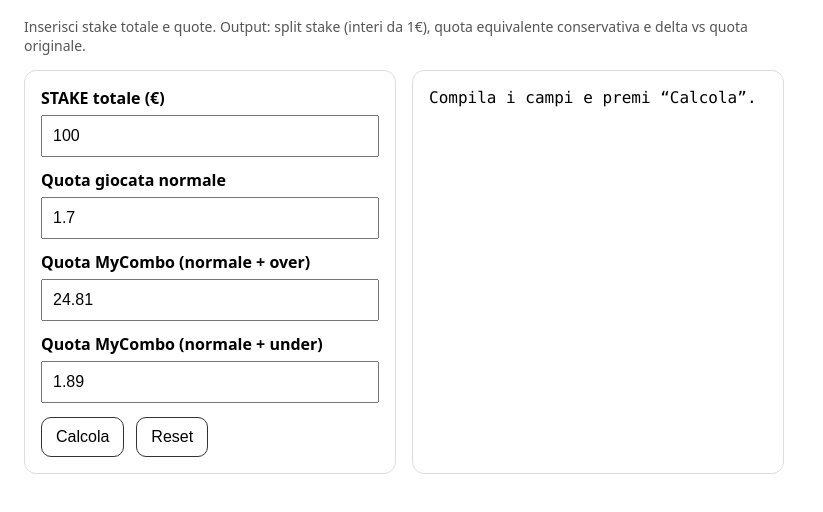
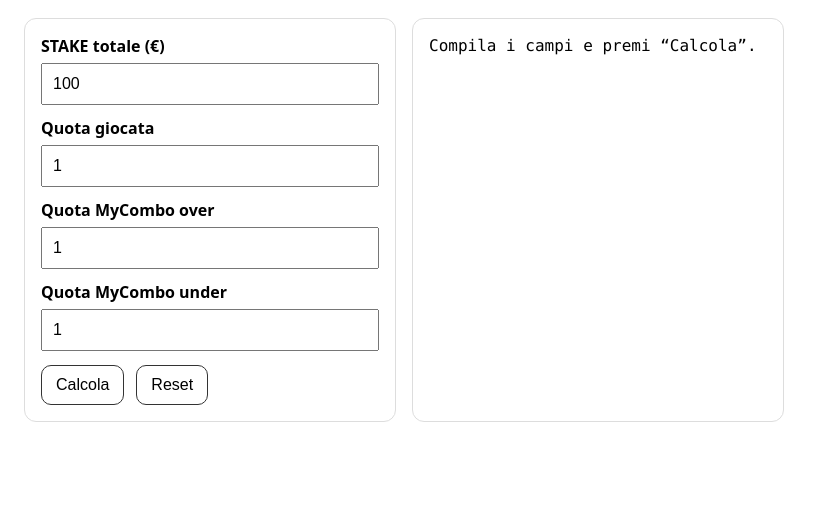
Before and after one commit to Showa911/mycombo, a plain HTML site: page index.html in a window 1280 px wide. Both pictures are taken after a click on the button "Reset". Shown: the part 70-582 px from the top of the page, without its empty margins (0-823 px from the left). Drawn offline with Linux system fonts and the light colour scheme.

Commit message:
Update index.html

```diff
--- a/index.html
+++ b/index.html
@@ -21,23 +21,20 @@
 </head>
 <body>
   <h1>Split Stake su 2 MyCombo</h1>
-  <p class="muted">
-    Inserisci stake totale e quote. Output: split stake (interi da 1€), quota equivalente conservativa e delta vs quota originale.
-  </p>
 
   <div class="grid">
     <div class="card">
       <label for="stake">STAKE totale (€)</label>
       <input id="stake" type="number" step="1" min="1" value="100" />
 
-      <label for="qNormal" style="margin-top:12px;">Quota giocata normale</label>
-      <input id="qNormal" type="number" step="0.01" min="1.01" value="1.70" />
+      <label for="qNormal" style="margin-top:12px;">Quota giocata</label>
+      <input id="qNormal" type="number" step="0.01" min="1.01" value="1.00" />
 
-      <label for="qOver" style="margin-top:12px;">Quota MyCombo (normale + over)</label>
-      <input id="qOver" type="number" step="0.01" min="1.01" value="24.81" />
+      <label for="qOver" style="margin-top:12px;">Quota MyCombo over</label>
+      <input id="qOver" type="number" step="0.01" min="1.01" value="1.00" />
 
-      <label for="qUnder" style="margin-top:12px;">Quota MyCombo (normale + under)</label>
-      <input id="qUnder" type="number" step="0.01" min="1.01" value="1.89" />
+      <label for="qUnder" style="margin-top:12px;">Quota MyCombo under</label>
+      <input id="qUnder" type="number" step="0.01" min="1.01" value="1.00" />
 
       <div class="row">
         <button class="btn" id="calc">Calcola</button>
@@ -122,9 +119,9 @@ function render() {
 document.getElementById('calc').addEventListener('click', render);
 document.getElementById('reset').addEventListener('click', () => {
   document.getElementById('stake').value = 100;
-  document.getElementById('qNormal').value = 1.70;
-  document.getElementById('qOver').value = 24.81;
-  document.getElementById('qUnder').value = 1.89;
+  document.getElementById('qNormal').value = 1.00;
+  document.getElementById('qOver').value = 1.00;
+  document.getElementById('qUnder').value = 1.00;
   document.getElementById('output').textContent = "Compila i campi e premi “Calcola”.";
 });
 </script>
```
